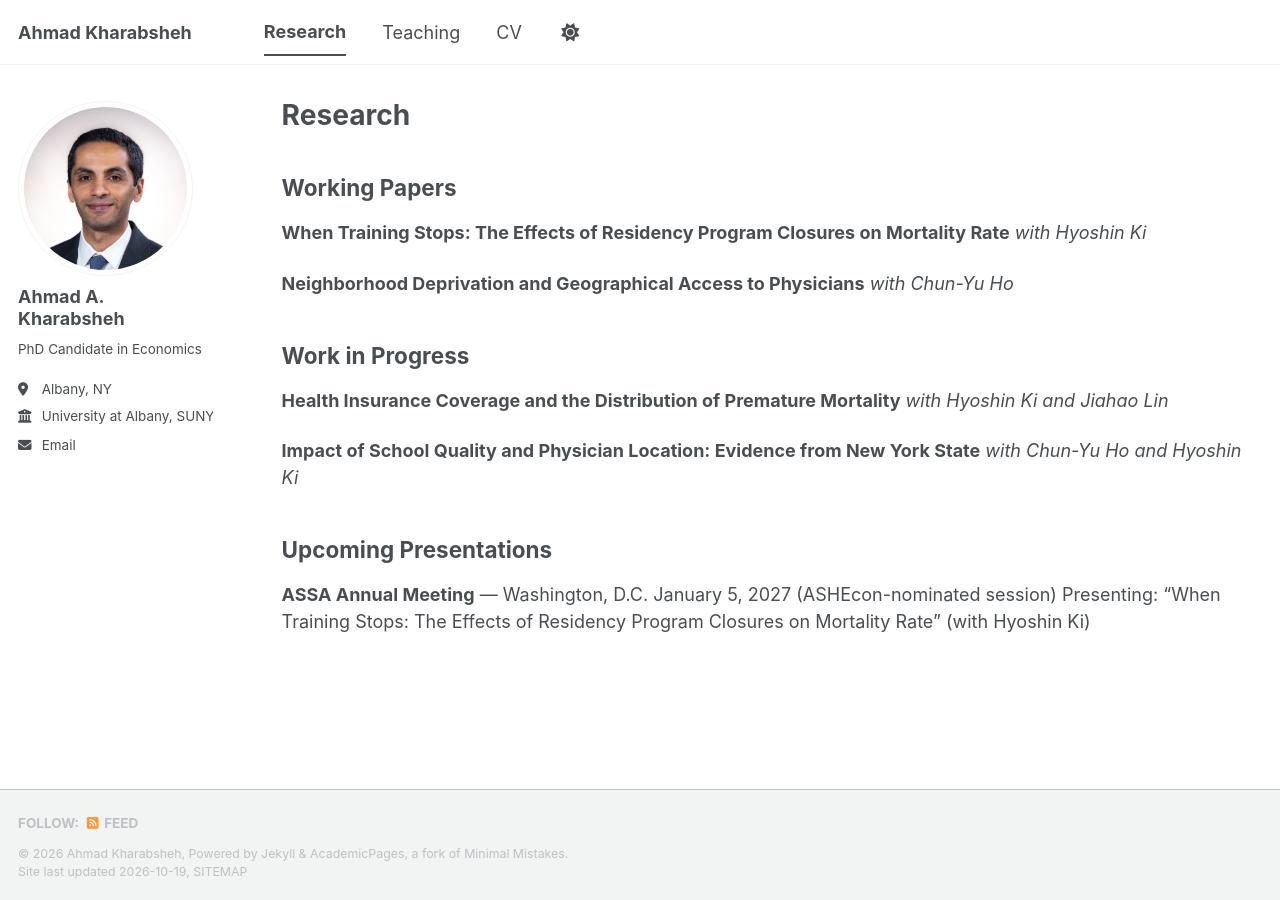
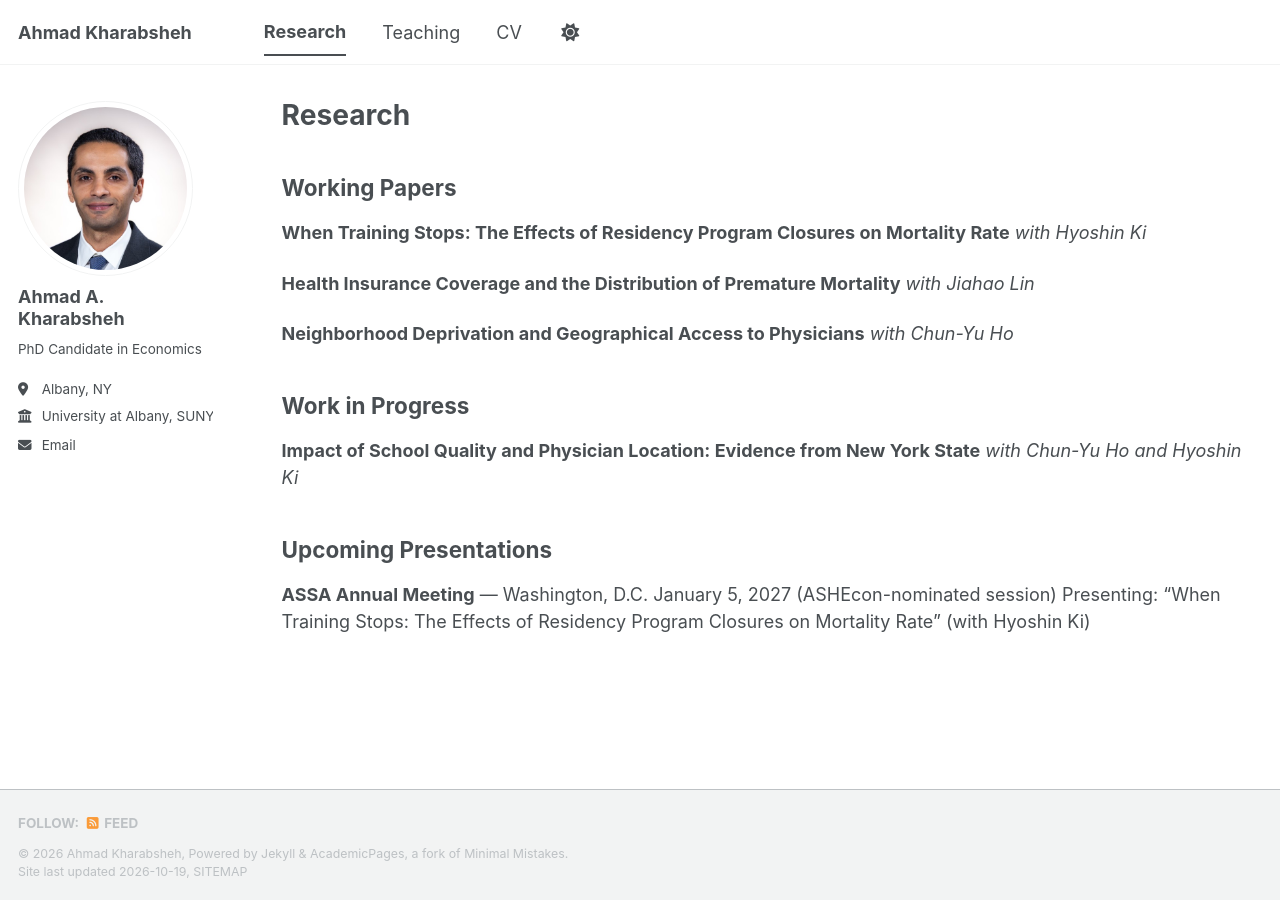
Before and after one commit to Kharabshehahmad/Kharabshehahmad.github.io, a Jekyll site: the page built from _pages/research.md, in a window 1280 px wide. Built offline with Jekyll 4.4.1, drawn with Linux system fonts in a browser that asks for light colours; a script bundle is joined from its source files by our own code; library files that are not in the unit come from our copies.

Commit message:
Update research.md

```diff
--- a/_pages/research.md
+++ b/_pages/research.md
@@ -10,13 +10,14 @@ author_profile: true
 **When Training Stops: The Effects of Residency Program Closures on Mortality Rate**
 *with Hyoshin Ki*
 
+**Health Insurance Coverage and the Distribution of Premature Mortality**
+*with Jiahao Lin*
+
 **Neighborhood Deprivation and Geographical Access to Physicians**
 *with Chun-Yu Ho*
 
 ## Work in Progress
 
-**Health Insurance Coverage and the Distribution of Premature Mortality**
-*with Hyoshin Ki and Jiahao Lin*
 
 **Impact of School Quality and Physician Location: Evidence from New York State**
 *with Chun-Yu Ho and Hyoshin Ki*
```
